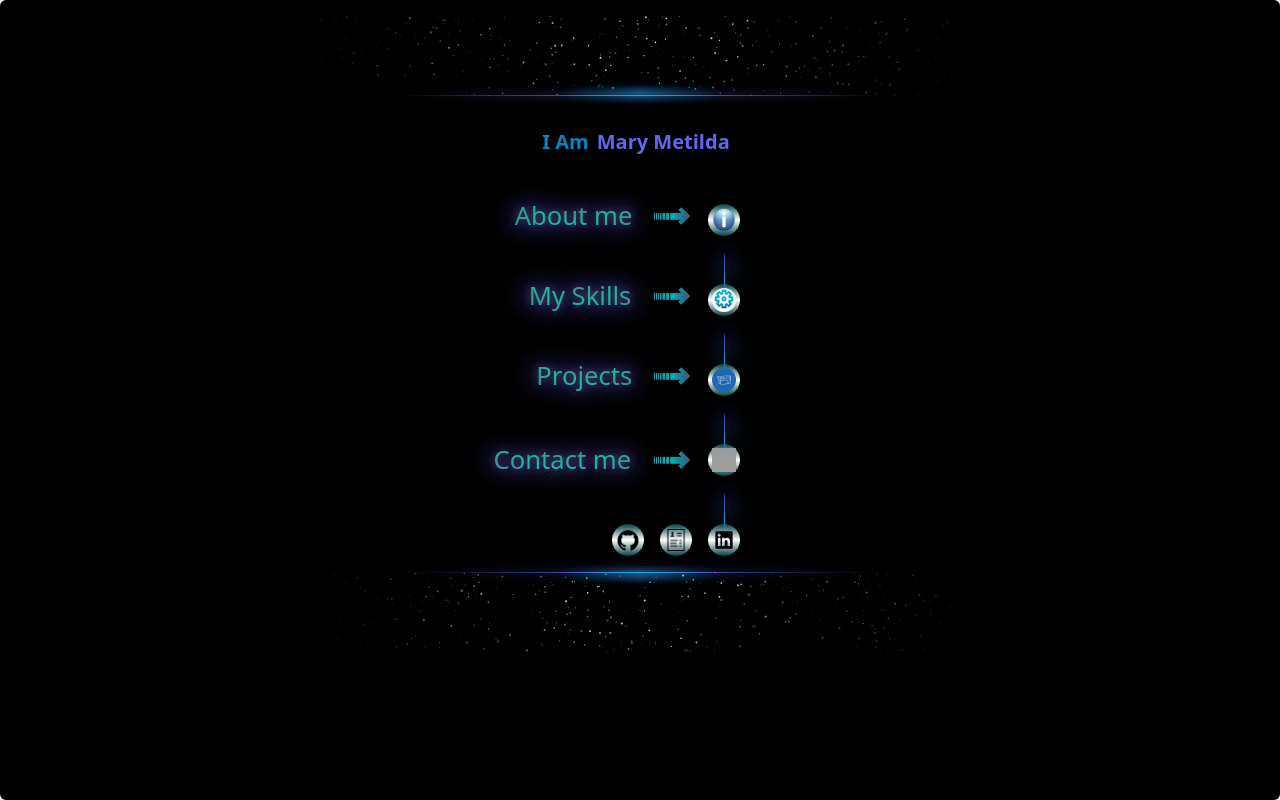
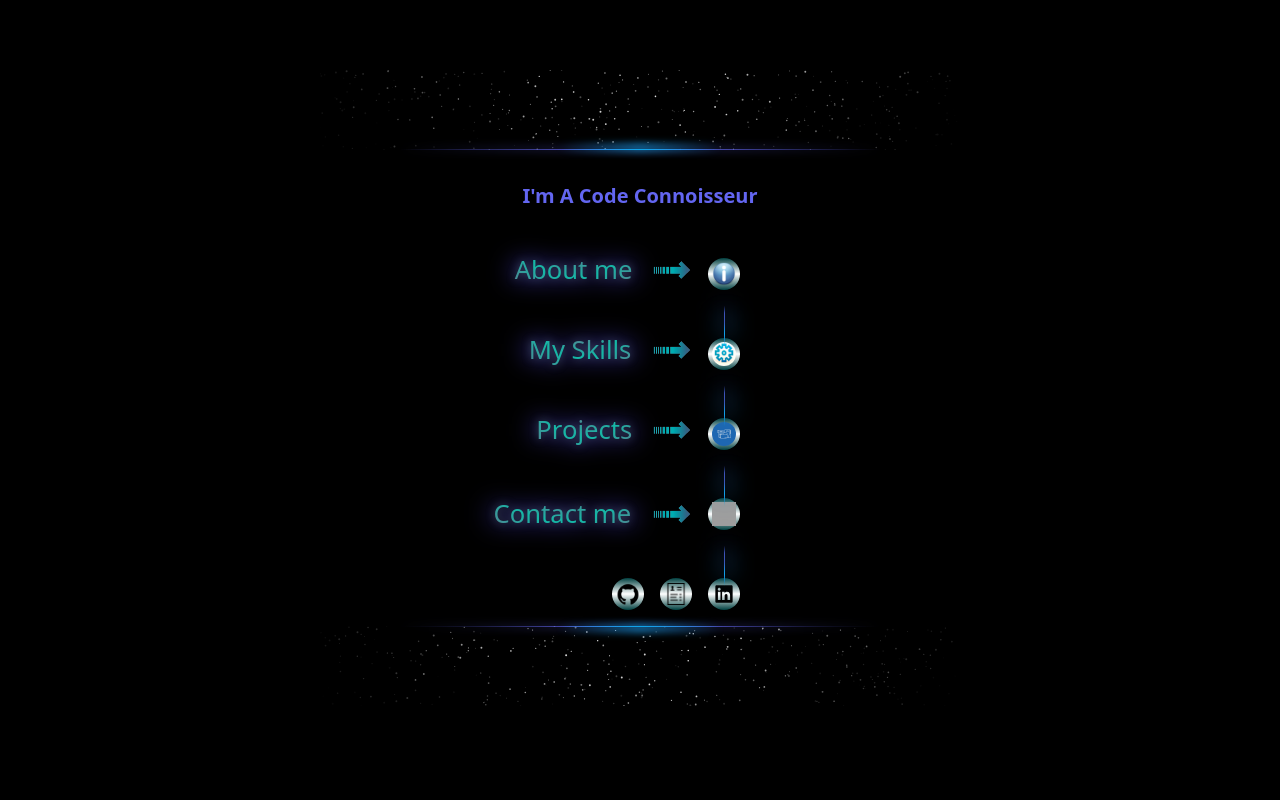
Before and after one commit to marymetilda/Portfolio, a React (Create React App) app: page / in a window 1280 px wide. Built offline with nearby package versions, Linux system fonts and the light colour scheme; grey boxes are pictures that could not be loaded.

Commit message:
fix: remove flickering on home page

```diff
--- a/src/App.tsx
+++ b/src/App.tsx
@@ -1,4 +1,4 @@
-import React, { useEffect, useState } from "react";
+import React from "react";
 import { createBrowserRouter, RouterProvider } from "react-router-dom";
 
 import About from "./pages/About";
@@ -6,10 +6,8 @@ import Home from "./pages/Home";
 import Projects from "./pages/Projects";
 import Skills from "./pages/Skills";
 import Contact from "./pages/Contact";
-import Intro from "./components/Intro";
 
 function App() {
-  const [shouldShowName, setShouldShowName] = useState(true);
   const appRouter = createBrowserRouter([
     { path: "/", element: <Home /> },
     { path: "/about", element: <About /> },
@@ -18,16 +16,9 @@ function App() {
     { path: "/contact", element: <Contact /> },
   ]);
 
-  useEffect(() => {
-    const timeout = setTimeout(() => {
-      setShouldShowName(false);
-    }, 3000);
-    return () => clearTimeout(timeout);
-  }, []);
-
   return (
     <div>
-      {shouldShowName ? <Intro /> : <RouterProvider router={appRouter} />}
+      <RouterProvider router={appRouter} />
     </div>
   );
 }
--- a/src/components/FlipWords.tsx
+++ b/src/components/FlipWords.tsx
@@ -55,7 +55,6 @@ export const FlipWords = ({
           y: -40,
           x: 40,
           filter: "blur(8px)",
-          scale: 2,
           position: "absolute",
         }}
         className={cn(
@@ -74,7 +73,6 @@ export const FlipWords = ({
                 delay: index * 0.08,
                 duration: 0.4,
               }}
-              className=""
             >
               {letter}
             </motion.span>
--- a/src/components/Sparkle.tsx
+++ b/src/components/Sparkle.tsx
@@ -1,6 +1,6 @@
 import { useEffect, useState } from "react";
 import Particles, { initParticlesEngine } from "@tsparticles/react";
-import type { Container, SingleOrMultiple } from "@tsparticles/engine";
+import type { SingleOrMultiple } from "@tsparticles/engine";
 import { loadSlim } from "@tsparticles/slim";
 import { cn } from "../utils/cn";
 import { motion, useAnimation } from "framer-motion";
@@ -39,16 +39,15 @@ export const SparklesCore = (props: ParticlesProps) => {
   }, []);
   const controls = useAnimation();
 
-  const particlesLoaded = async (container?: Container) => {
-    if (container) {
+  useEffect(() => {
     controls.start({
       opacity: 1,
       transition: {
         duration: 1,
       },
     });
-    }
-  };
+    // eslint-disable-next-line react-hooks/exhaustive-deps
+  }, []);
 
   return (
     <motion.div animate={controls} className={cn("opacity-0", className)}>
@@ -56,7 +55,6 @@ export const SparklesCore = (props: ParticlesProps) => {
         <Particles
           id={id || "tsparticles"}
           className={cn("h-full w-full")}
-          particlesLoaded={particlesLoaded}
           options={{
             background: {
               color: {
--- a/src/pages/Home.tsx
+++ b/src/pages/Home.tsx
@@ -10,21 +10,26 @@ import GithubIcon from "../assets/github.png";
 import ResumeIcon from "../assets/resume.png";
 import LinkedIn from "../assets/linkedin.svg";
 import { FlipWords } from "../components/FlipWords";
+import { useEffect, useState } from "react";
+import Intro from "../components/Intro";
 
 const homepageData = Data.home;
 
 const words = [
-  "Mary Metilda",
-  "A Code Connoisseur",
-  "A Tech Enthusiastic",
-  "A UX Maestro",
-  "A Design Aficionado",
-  "A Pixel Perfectionist",
-  "A Perpetual Learner",
+  // "I'm Mary Metilda",
+  "I'm A Code Connoisseur",
+  "I'm A Tech Enthusiastic",
+  // "I'm A UX Maestro",
+  // "I'm A Design Aficionado",
+  // "I'm A Pixel Perfectionist",
+  // "I'm A Perpetual Learner",
 ];
 
 function Home() {
   const navigate = useNavigate();
+  const [shouldShowName, setShouldShowName] = useState("");
+  const navigationEntry: any =
+    window.performance.getEntriesByType("navigation")[0];
 
   const handleAbout = () => {
     navigate("/about");
@@ -39,6 +44,26 @@ function Home() {
     navigate("/contact");
   };
 
+  useEffect(() => {
+    // if (navigationEntry.type === "reload") {
+    //   sessionStorage.clear();
+    //   setShouldShowName("");
+    // }
+    const shouldHideMenu = sessionStorage.getItem("shouldHideMenu");
+    // set shouldHideMenu to the state that helps to toggle visibility of the menu
+    setShouldShowName(shouldHideMenu || "");
+
+    const timeout = setTimeout(() => {
+      if (!shouldHideMenu) {
+        sessionStorage.setItem("shouldHideMenu", "yes");
+
+        setShouldShowName("yes");
+      }
+    }, 3000);
+
+    return () => clearTimeout(timeout);
+  }, []);
+
   const GradientBar = () => (
     <div className="relative z-10 h-12 w-4 block">
       <div className="absolute inset-y-2 inset-x-2 bg-linear-indigo h-3/4 w-[2px] blur-md" />
@@ -49,8 +74,11 @@ function Home() {
   );
 
   return (
-    <div className="w-full h-screen bg-black flex overflow-hidden rounded-md">
-      <div className="flex flex-col items-center justify-start h-full w-full animate-appear">
+    <div className="w-screen h-screen bg-black flex overflow-hidden">
+      {!shouldShowName ? (
+        <Intro />
+      ) : (
+        <div className="flex flex-col items-center justify-center h-full w-full animate-appear overflow-hidden pb-10">
           <div className="w-[40rem] h-20 relative mt-4">
             <div className="absolute inset-0 w-full h-full bg-black [mask-image:radial-gradient(350px_200px_at_top,transparent_20%,white)]"></div>
             <SparklesCore
@@ -69,8 +97,7 @@ function Home() {
           </div>
           <div className="flex flex-col items-center justify-center">
             <br />
-          <div className="text-[3vw] md:text-xl text-sky-600 font-semibold h-fit flex justify-center items-center w-full">
-            <p> I Am </p>
+            <div className="text-[3vw] md:text-xl font-semibold h-fit flex justify-center items-center w-full">
               <FlipWords words={words} />
             </div>
 
@@ -155,12 +182,20 @@ function Home() {
                 {" "}
                 <div className="w-8 h-8 hover:scale-150 hover:cursor-pointer p-1 bg-linear-blue rounded-full flex items-center justify-center">
                   <a href="https://github.com/marymetilda">
-                  <img className="h-full w-full" src={GithubIcon} alt="about" />
+                    <img
+                      className="h-full w-full"
+                      src={GithubIcon}
+                      alt="about"
+                    />
                   </a>
                 </div>
                 <div className="w-8 h-8 hover:scale-150 hover:cursor-pointer p-1 bg-linear-blue rounded-full flex items-center justify-center">
                   <a href="https://drive.google.com/file/d/1l5i1ToE3xU7X3W9k6YBdK9_IVTvLNRTN/view?usp=drivesdk">
-                  <img className="h-full w-full" src={ResumeIcon} alt="about" />
+                    <img
+                      className="h-full w-full"
+                      src={ResumeIcon}
+                      alt="about"
+                    />
                   </a>
                 </div>
                 <div className="w-8 h-8 hover:scale-150 hover:cursor-pointer p-1 bg-linear-blue rounded-full flex items-center justify-center">
@@ -193,6 +228,7 @@ function Home() {
             <div className="absolute inset-0 w-full h-full bg-black [mask-image:radial-gradient(350px_200px_at_top,transparent_20%,white)]"></div>
           </div>
         </div>
+      )}
     </div>
   );
 }
--- a/tailwind.config.js
+++ b/tailwind.config.js
@@ -2,7 +2,11 @@
 const plugin = require("tailwindcss/plugin");
 
 module.exports = {
-  content: ["./src/**/*.{js,jsx,ts,tsx}", "./src/app.tsx"],
+  content: [
+    "./src/**/*.{js,jsx,ts,tsx}",
+    "./src/app.tsx",
+    "./public/index.html",
+  ],
   theme: {
     extend: {
       backgroundImage: {
```
Also changed, not shown: src/index.tsx (+7 -7 lines), public/yellow-star.svg (added). Lines whose indentation alone changed are shown as unchanged.
